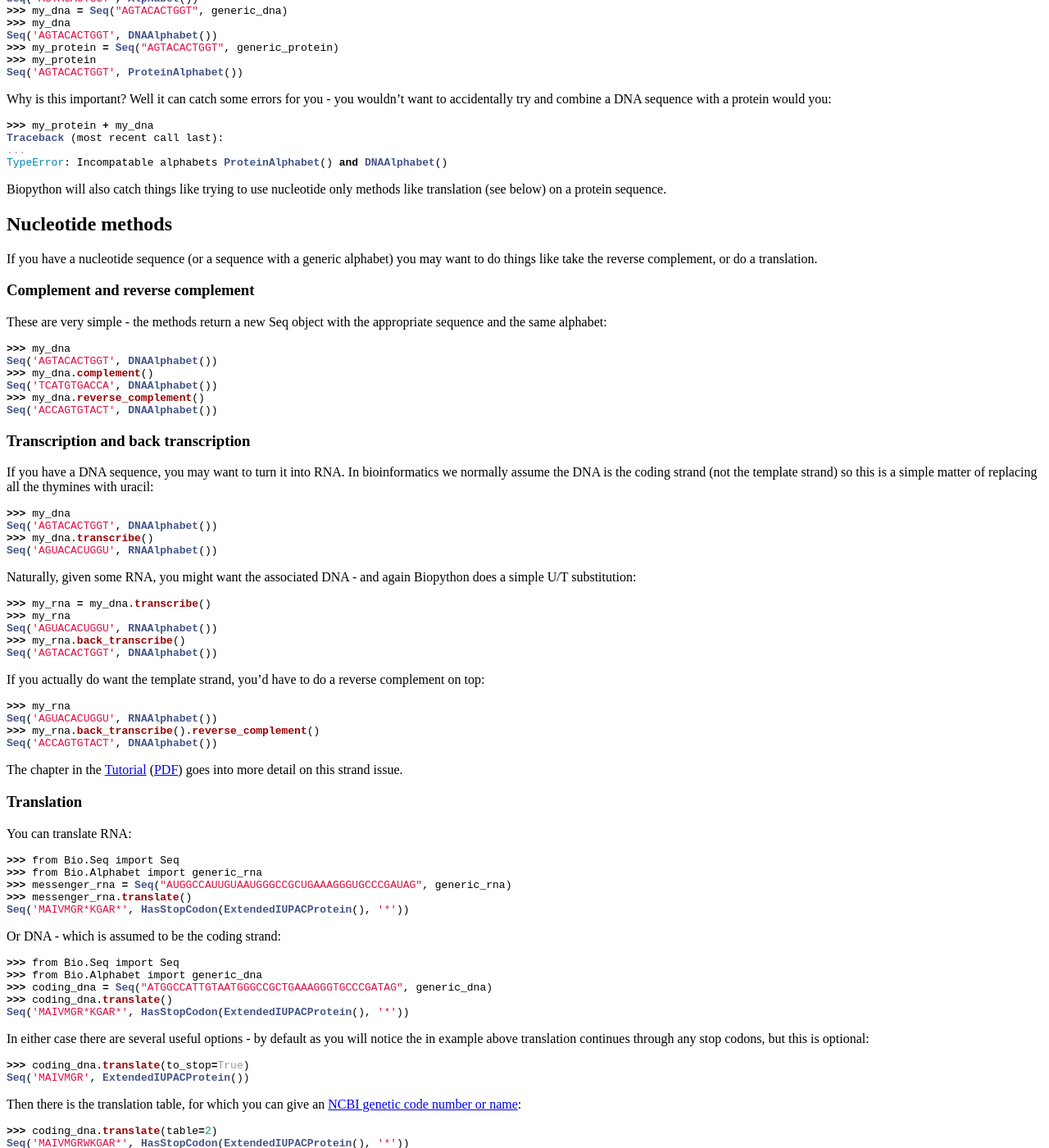
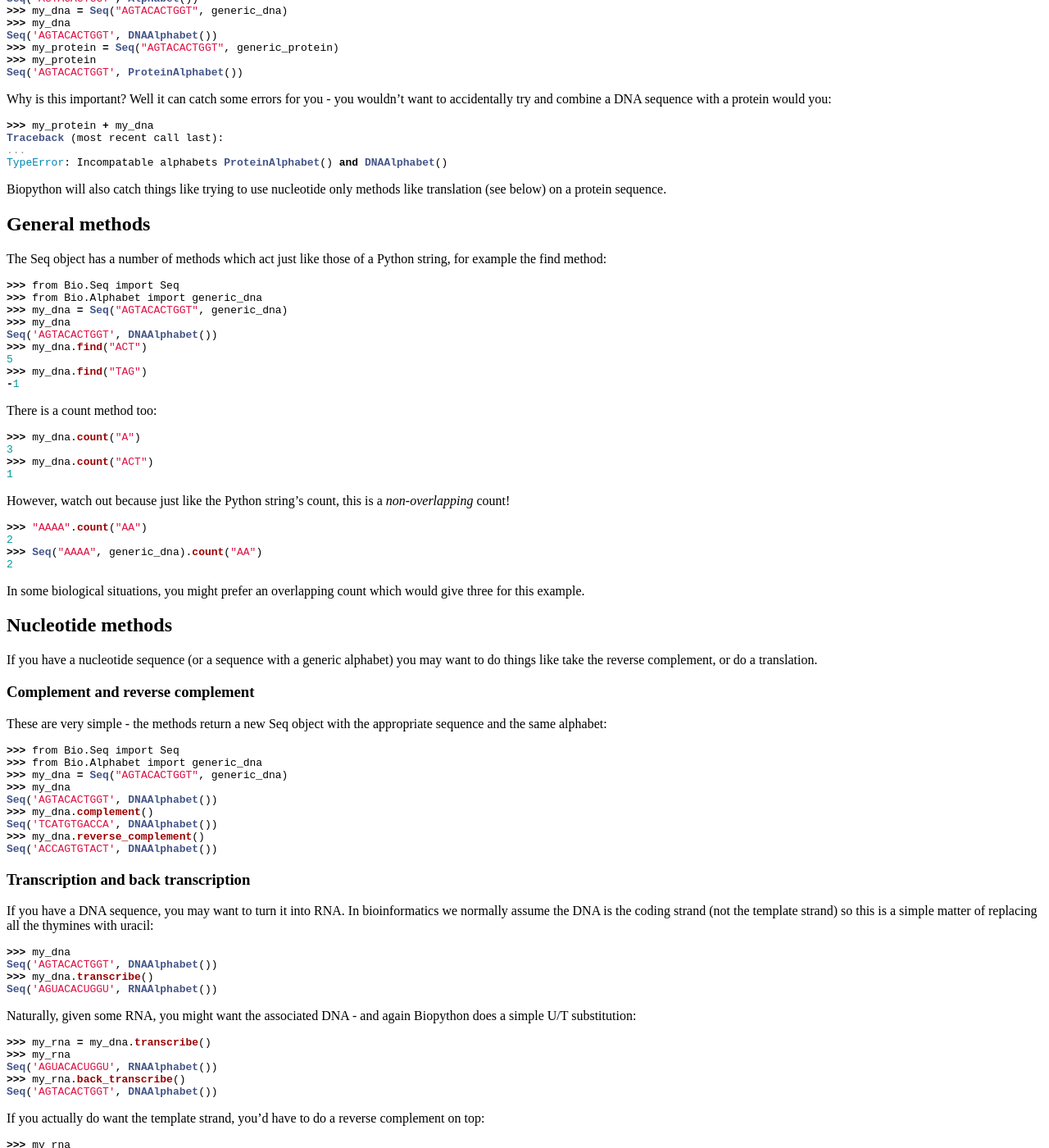
Before and after one commit to biopython/biopython.github.io, a Jekyll site: the page built from wiki/Seq.md, in a window 1280 px wide and 1400 px high, scrolled down 543 px. Shown: the whole window at 82% size. Built offline with Jekyll 4.4.1, drawn with Linux system fonts in a browser that asks for light colours.

Commit message:
/* The Seq Object */

````diff
--- a/wiki/Seq.md
+++ b/wiki/Seq.md
@@ -69,6 +69,46 @@ TypeError: Incompatable alphabets ProteinAlphabet() and DNAAlphabet()
 Biopython will also catch things like trying to use nucleotide only
 methods like translation (see below) on a protein sequence.
 
+General methods
+---------------
+
+The Seq object has a number of methods which act just like those of a
+Python string, for example the find method:
+
+``` python
+>>> from Bio.Seq import Seq
+>>> from Bio.Alphabet import generic_dna
+>>> my_dna = Seq("AGTACACTGGT", generic_dna)
+>>> my_dna
+Seq('AGTACACTGGT', DNAAlphabet())
+>>> my_dna.find("ACT")
+5
+>>> my_dna.find("TAG")
+-1
+```
+
+There is a count method too:
+
+``` python
+>>> my_dna.count("A")
+3
+>>> my_dna.count("ACT")
+1
+```
+
+However, watch out because just like the Python string's count, this is
+a *non-overlapping* count!
+
+``` python
+>>> "AAAA".count("AA")
+2
+>>> Seq("AAAA", generic_dna).count("AA")
+2
+```
+
+In some biological situations, you might prefer an overlapping count
+which would give three for this example.
+
 Nucleotide methods
 ------------------
 
@@ -82,6 +122,9 @@ These are very simple - the methods return a new Seq object with the
 appropriate sequence and the same alphabet:
 
 ``` python
+>>> from Bio.Seq import Seq
+>>> from Bio.Alphabet import generic_dna
+>>> my_dna = Seq("AGTACACTGGT", generic_dna)
 >>> my_dna
 Seq('AGTACACTGGT', DNAAlphabet())
 >>> my_dna.complement()
````
Also changed, not shown: 1 other file.
